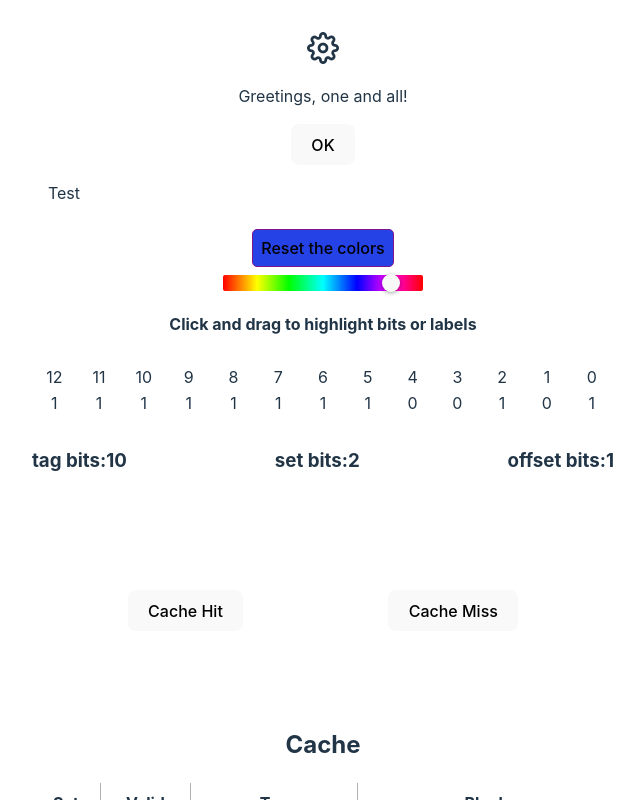
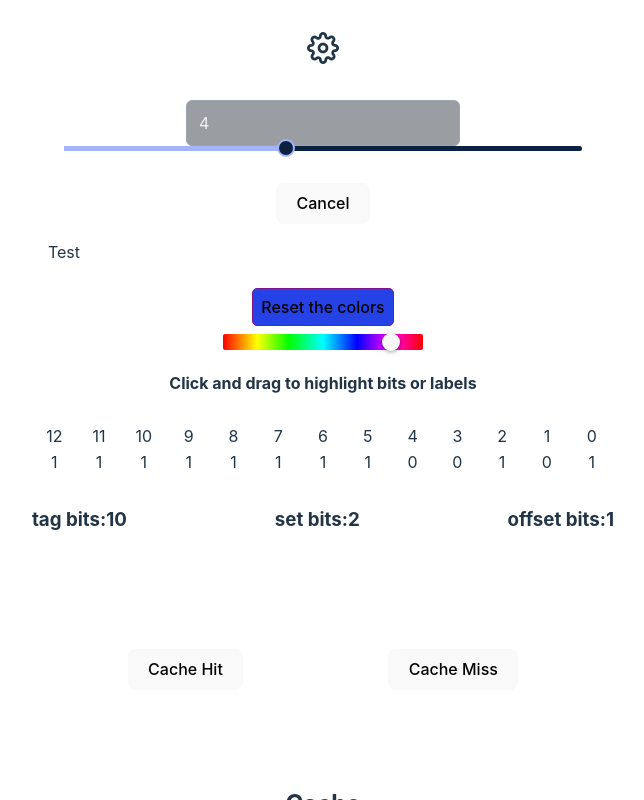
Before and after one commit to MahmoodSeoud/cache-hit-miss, a React (Vite) app: page / in a window 1280 px wide. Both pictures are taken after a click on the icon 640 px from the left and 48 px from the top of the page. Shown: the top 800 px of the page, without its empty margins (317-961 px from the left). Built offline with nearby package versions, Linux system fonts and the light colour scheme.

Commit message:
settings

```diff
--- a/src/App.tsx
+++ b/src/App.tsx
@@ -182,11 +182,8 @@ function App() {
   const toast = useRef<Toast>(null);
 
 
-  // TODO: maybe look int making these to state variables
   const coldCache = createTableEntries(numSets, numLines, { tag: 0, block: '', valid: 0 }, address, tag_bits)
   const [cacheEntries, setCacheEntries] = useState<CACHE_TABLE_ENTRY[][]>(coldCache);
-
-
 
 
   /**
@@ -230,6 +227,11 @@ function App() {
     console.log("lineIndex", lineIndex)
   })
 
+
+  useEffect(() =>   {
+    const cache = createTableEntries(numSets, numLines, { tag: 0, block: '', valid: 0 }, address, tag_bits)
+    setCacheEntries(cache);
+  }, [numSets, numLines, address, tag_bits])
   /**
  * Handles the mouse enter event on an element.
  *
@@ -355,15 +357,11 @@ function App() {
 
   // The percentage is for the hit assignment type (20 means 20% for a hit assignment)
   function randomAssignment(probability: number) {
-
-
     if (!isCacheEmpty() && Math.random() <= probability / 100) {
-      console.log("!!!!!! MAKING A HIT!!!!!!!")
       newAssignment('hit')
     } else {
       newAssignment('miss')
     }
-    console.log('doine')
   }
 
   function handleCacheButtonClick(isHit: boolean) {
@@ -373,17 +371,14 @@ function App() {
 
     if (isHit) {
       if (wasAHit) {
-        console.log('correct, it was a hit');
         randomAssignment(propability);
         showSuccess('hit');
         // TODO: add to log
       } else {
-        console.log('Incorrect, it was not a hit');
         showFailure('hit');
       }
     } else {
       if (wasAMiss) {
-        console.log('correct, it was a miss');
         const cache = createFacitCache();
         setCacheEntries(cache);
         randomAssignment(propability);
@@ -391,7 +386,6 @@ function App() {
         // TODO: add to log
 
       } else {
-        console.log('Incorrect, it was not a miss');
         showFailure('miss');
       }
     }
@@ -461,7 +455,17 @@ function App() {
   return (
     <>
 
-      <Settings />
+      <Settings
+        assignmentType={''}
+        addressBitWidth={addressBitWidth}
+        setAddressBitWidth={setAddressBitWidth}
+        numSets={numSets}
+        setNumSets={setNumSets}
+        numLines={numLines}
+        setNumLines={setNumLines}
+      />
+
+
       <Toast ref={toast} />
       <div className='logAssignmentWrapper'>
         <div className='logContainer'>
--- a/src/components/Settings/Settings.tsx
+++ b/src/components/Settings/Settings.tsx
@@ -1,16 +1,24 @@
 
 import { SetStateAction, useState } from "react";
-import { InputFieldsMap, Result, createRandomNumber } from "../../App";
-
+import { Slider, SliderChangeEvent } from "primereact/slider";
+import { InputNumber } from "primereact/inputnumber";
 import './Settings.css';
 import 'primeicons/primeicons.css';
 
 
 interface SettingsProps {
+    assignmentType: string;
+    addressBitWidth: number;
+    setAddressBitWidth: React.Dispatch<SetStateAction<number>>;
+    numSets: number;
+    setNumSets: React.Dispatch<SetStateAction<number>>;
+    numLines: number;
+    setNumLines: React.Dispatch<SetStateAction<number>>;
 }
 
-export default function Settings() {
+export default function Settings(props: SettingsProps) {
     const [showSettings, setShowSettings] = useState<boolean>(false);
+
 
 
 
@@ -26,9 +34,21 @@ export default function Settings() {
 
             {showSettings && (
                 <div className="settings-window">
-                    <p>Greetings, one and all!</p>
+
                     <form method="dialog">
-                        <button>OK</button>
+                        <div className="card flex justify-content-center">
+                            <InputNumber value={props.numSets} disabled />
+                            <Slider
+                                value={props.numSets}
+                                onChange={(e: SliderChangeEvent) => props.setNumSets(e.value as number)}
+                                max={8}
+                                min={1}
+                                className="w-14rem"
+                                step={1}
+
+                            />
+                        </div>
+                        <button onClick={() => setShowSettings(false)}>Cancel</button>
                     </form>
                 </div>
 
```
